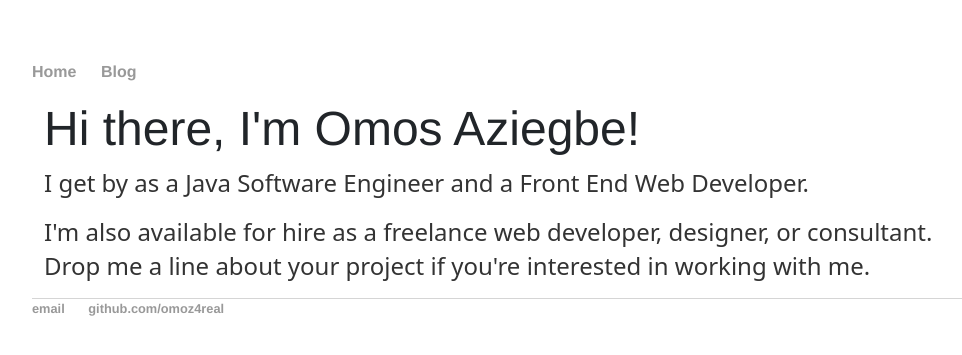
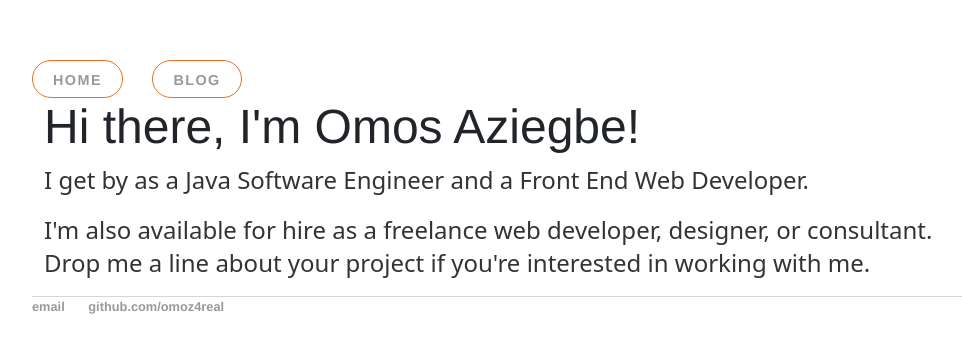
Before and after one commit to omoz4real/omoz4real.github.io, a Jekyll site: the page built from index.html, in a window 1280 px wide. Shown: the top 355 px of the page, without its empty margins (128-1090 px from the left). Built offline with Jekyll 4.4.1, drawn with Linux system fonts in a browser that asks for light colours.

Commit message:
Update main.css

```diff
--- a/css/main.css
+++ b/css/main.css
@@ -11,6 +11,28 @@ nav ul, footer ul {
 nav ul li, footer ul li {
     display: inline;
     margin-right: 20px;
+}
+nav ul {
+	margin: 0;
+	padding: 0;
+	list-style-type: none;
+}
+
+nav li {
+	display: inline;
+}
+
+nav a {
+	display: inline-block;
+	padding: 9px 20px 5px 20px;
+	border-radius:20px;
+	text-decoration: none;
+	font-weight: 700;
+	text-transform:uppercase;
+	font-size: .9em;
+	letter-spacing: .1em;
+	border: 1px solid rgb(232,113,35);
+	margin-right: 5px;
 }
 a {
     text-decoration: none;
```
